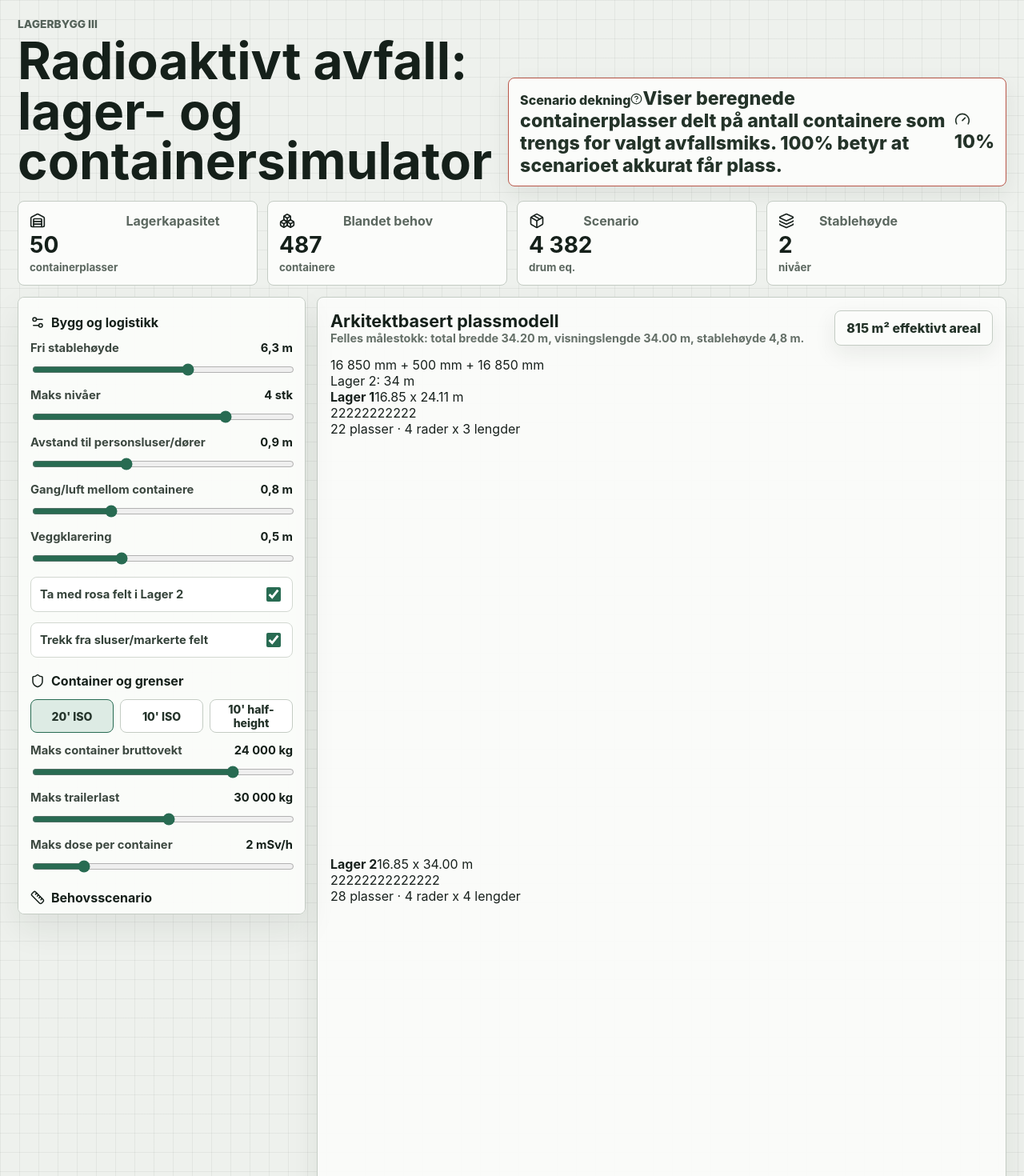
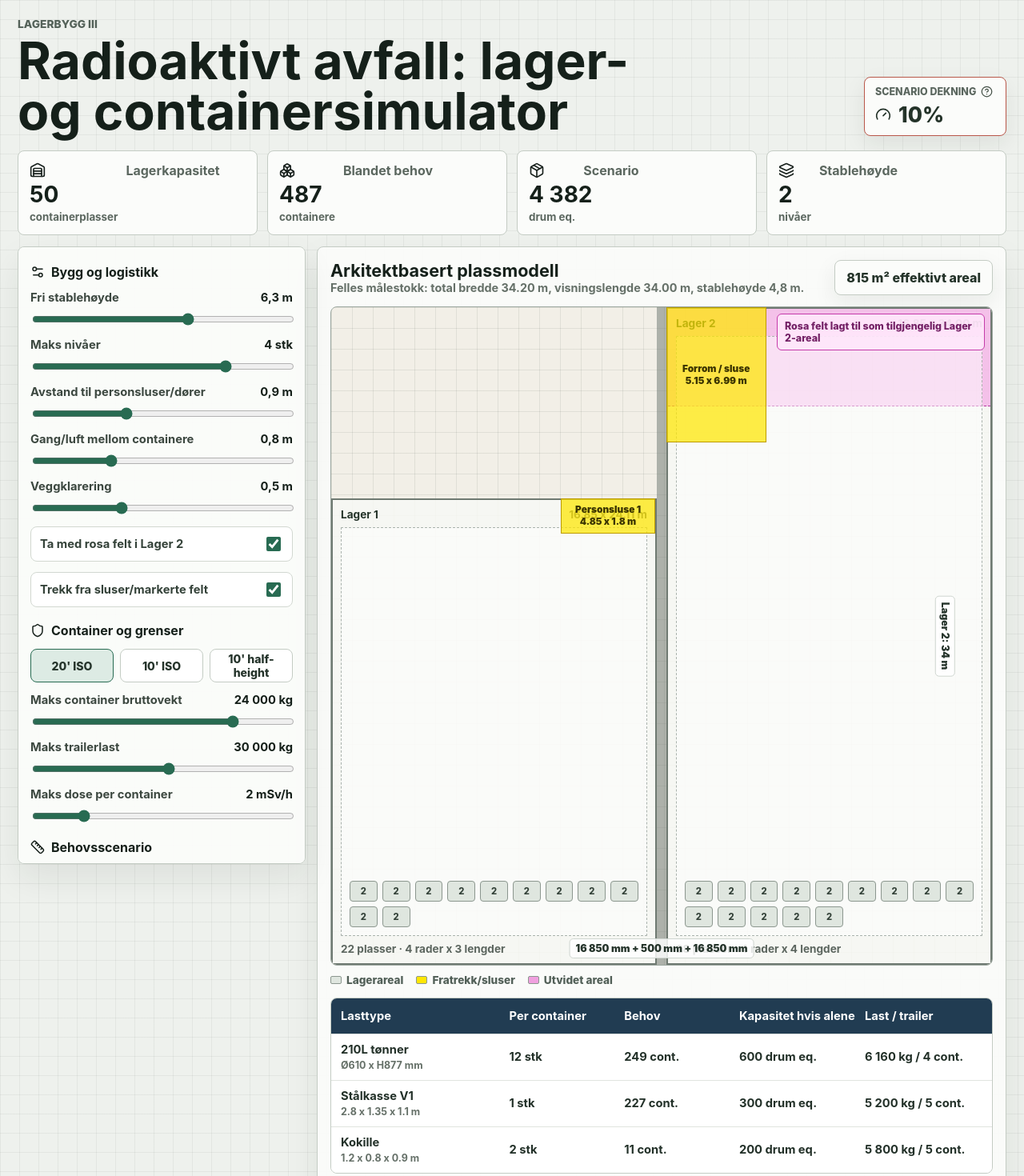
Before and after one commit to fredriksandresen-glitch/garasje-simulator, a React (Vite) app in the folder src/frontend/: page / in a window 1280 px wide. Shown: the top 1470 px of the page at 80% size. Built offline with nearby package versions, Linux system fonts and the light colour scheme.

Commit message:
Style scenario tooltip and architectural plan

```diff
--- a/src/frontend/src/styles.css
+++ b/src/frontend/src/styles.css
@@ -8,16 +8,22 @@ button, input { font: inherit; }
 .eyebrow { margin: 0 0 7px; color: #546259; font-size: .86rem; font-weight: 800; text-transform: uppercase; }
 h1, h2, h3, p { margin: 0; }
 h1 { max-width: 820px; color: #15201a; font-size: clamp(2rem, 5vw, 4.4rem); line-height: .98; letter-spacing: 0; }
-.score, .capacity-pill { display: inline-flex; align-items: center; gap: 9px; border: 1px solid #c4ccc4; border-radius: 8px; background: #fbfcfa; padding: 11px 14px; color: #243329; font-weight: 850; box-shadow: 0 10px 28px rgba(24,33,29,.08); }
-.score span { font-size: 1.45rem; }
+.score, .capacity-pill { border: 1px solid #c4ccc4; border-radius: 8px; background: #fbfcfa; color: #243329; box-shadow: 0 10px 28px rgba(24,33,29,.08); }
+.score { min-width: 178px; display: grid; gap: 5px; padding: 10px 13px; }
 .score.good { border-color: #2e7d5b; }
 .score.warn { border-color: #b9584a; }
+.score-label { display: flex; align-items: center; gap: 6px; color: #5b675f; font-size: .78rem; font-weight: 850; text-transform: uppercase; }
+.score-value { display: flex; align-items: center; gap: 9px; font-weight: 850; }
+.score-value span { font-size: 1.65rem; }
+.info-dot { position: relative; display: inline-flex; align-items: center; color: #435046; cursor: help; }
+.tooltip { position: absolute; right: -8px; top: 24px; z-index: 20; width: 280px; padding: 10px 11px; border: 1px solid #bfc8c0; border-radius: 8px; background: #fff; color: #223027; box-shadow: 0 16px 36px rgba(24,33,29,.18); font-size: .82rem; font-weight: 650; line-height: 1.35; text-transform: none; opacity: 0; pointer-events: none; transform: translateY(-4px); transition: opacity .15s ease, transform .15s ease; }
+.info-dot:hover .tooltip, .info-dot:focus .tooltip { opacity: 1; transform: translateY(0); }
 .summary-grid { display: grid; grid-template-columns: repeat(4, minmax(0, 1fr)); gap: 12px; margin-bottom: 14px; }
 .summary-card { min-height: 104px; display: grid; grid-template-columns: auto 1fr; gap: 6px 10px; align-content: center; border: 1px solid #c4ccc4; border-radius: 8px; background: #fbfcfa; padding: 14px; }
 .summary-card span, .summary-card small { color: #5b675f; font-weight: 700; }
 .summary-card strong { grid-column: 1 / -1; color: #15201a; font-size: 1.75rem; line-height: 1; }
 .workspace { display: grid; grid-template-columns: 360px minmax(0, 1fr); gap: 14px; align-items: start; }
-.controls, .stage, .room { border: 1px solid #c4ccc4; border-radius: 8px; background: rgba(251,252,250,.94); box-shadow: 0 18px 42px rgba(24,33,29,.08); }
+.controls, .stage { border: 1px solid #c4ccc4; border-radius: 8px; background: rgba(251,252,250,.94); box-shadow: 0 18px 42px rgba(24,33,29,.08); }
 .controls { display: grid; gap: 13px; max-height: calc(100vh - 28px); overflow: auto; padding: 15px; position: sticky; top: 14px; }
 .panel-title { display: flex; align-items: center; gap: 8px; color: #15201a; padding-top: 6px; }
 .field { display: grid; gap: 8px; }
@@ -31,15 +37,32 @@ input[type="range"] { width: 100%; accent-color: #286b52; }
 .toggle input { width: 18px; height: 18px; accent-color: #286b52; }
 .derived { color: #5b675f; font-size: .9rem; font-weight: 800; }
 .stage { padding: 16px; }
-.stage-header, .room-meta { display: flex; justify-content: space-between; gap: 12px; align-items: flex-start; }
-.stage-header { margin-bottom: 14px; }
+.stage-header { display: flex; justify-content: space-between; gap: 12px; align-items: flex-start; margin-bottom: 14px; }
 .stage-header h2 { color: #15201a; font-size: 1.35rem; }
-.stage-header p, .room p, .room-note { color: #657068; font-size: .9rem; font-weight: 650; }
-.warehouse-map { display: grid; grid-template-columns: 1fr 1.25fr; gap: 12px; min-height: 420px; }
-.room { display: grid; align-content: start; gap: 12px; min-height: 420px; padding: 13px; background: linear-gradient(90deg, rgba(75,85,78,.1) 1px, transparent 1px), linear-gradient(rgba(75,85,78,.1) 1px, transparent 1px), #f1eee6; background-size: 30px 30px; }
-.room-meta strong { color: #15201a; white-space: nowrap; }
-.slot-grid { display: grid; gap: 7px; align-content: start; min-height: 300px; }
-.slot { min-height: 34px; display: grid; place-items: center; border: 1px solid #8e9a90; border-radius: 5px; background: #dfe5df; color: #344239; font-size: .74rem; font-weight: 850; }
+.stage-header p { color: #657068; font-size: .9rem; font-weight: 650; }
+.capacity-pill { display: inline-flex; align-items: center; padding: 11px 14px; font-weight: 850; white-space: nowrap; }
+.plan-shell { display: grid; gap: 10px; }
+.plan-canvas { position: relative; width: 100%; min-height: 560px; border: 1px solid #9ca79f; border-radius: 8px; background: linear-gradient(90deg, rgba(67,78,70,.1) 1px, transparent 1px), linear-gradient(rgba(67,78,70,.1) 1px, transparent 1px), #f2efe7; background-size: 26px 26px; overflow: hidden; }
+.plan-room { position: absolute; display: grid; grid-template-rows: auto 1fr auto; gap: 8px; border: 2px solid #6f7a72; background: rgba(248,249,246,.82); padding: 10px; }
+.plan-room.lager2::before { content: ""; position: absolute; inset: 0 0 auto 0; height: 14.7%; background: rgba(235,0,196,.22); border-bottom: 1px dashed #b1369d; pointer-events: none; }
+.plan-room-header, .plan-room-footer { position: relative; z-index: 2; display: flex; justify-content: space-between; gap: 8px; color: #243329; font-size: .85rem; font-weight: 850; }
+.plan-room-header span, .plan-room-footer { color: #5c665f; font-weight: 750; }
+.storage-zone { position: relative; z-index: 2; display: grid; grid-template-columns: repeat(auto-fill, minmax(34px, 1fr)); gap: 6px; align-content: end; padding: 10px; border: 1px dashed #aab3ad; background: rgba(255,255,255,.5); }
+.container-cell { min-height: 26px; display: grid; place-items: center; border: 1px solid #8c978f; border-radius: 4px; background: #dfe6df; color: #344239; font-size: .7rem; font-weight: 850; }
+.separator { position: absolute; top: 0; bottom: 0; background: #768078; opacity: .55; }
+.blocked { position: absolute; z-index: 4; display: grid; place-items: center; border: 1px solid #bc9b00; background: rgba(255,230,0,.72); color: #3c3500; text-align: center; font-size: .74rem; font-weight: 900; line-height: 1.25; }
+.blocked-l1 { left: 34.8%; top: 29.1%; width: 14.2%; height: 5.3%; }
+.blocked-l2 { left: 50.7%; top: 0; width: 15.1%; height: 20.5%; }
+.extension-label { position: absolute; top: 8px; right: 9px; z-index: 5; max-width: 260px; border: 1px solid #c53baa; border-radius: 6px; background: rgba(255,230,251,.92); color: #732065; padding: 7px 9px; font-size: .78rem; font-weight: 850; }
+.dimension { position: absolute; z-index: 6; color: #25342b; font-size: .78rem; font-weight: 900; background: rgba(255,255,255,.82); border: 1px solid #cfd6d0; border-radius: 5px; padding: 4px 7px; }
+.dimension-width { left: 50%; bottom: 8px; transform: translateX(-50%); }
+.dimension-height { right: 8px; top: 50%; transform: translateY(-50%) rotate(90deg); transform-origin: center; }
+.plan-legend { display: flex; flex-wrap: wrap; gap: 10px 16px; color: #526058; font-size: .85rem; font-weight: 800; }
+.plan-legend span { display: inline-flex; align-items: center; gap: 6px; }
+.plan-legend i { width: 14px; height: 10px; display: inline-block; border: 1px solid #8c978f; border-radius: 2px; }
+.legend-storage { background: #dfe6df; }
+.legend-blocked { background: #ffe600; }
+.legend-extension { background: #f0a0df; }
 .results-table { display: grid; margin-top: 14px; border: 1px solid #c4ccc4; border-radius: 8px; overflow: hidden; }
 .table-row { display: grid; grid-template-columns: 1.5fr 1fr 1fr 1.1fr 1.1fr; gap: 10px; align-items: center; min-height: 58px; padding: 10px 12px; background: #fff; border-top: 1px solid #e0e4df; }
 .table-row:first-child { border-top: 0; }
@@ -52,5 +75,5 @@ input[type="range"] { width: 100%; accent-color: #286b52; }
 .warning.critical { border: 1px solid #c16a5c; background: #fff0ec; color: #7e2316; }
 .warning.warn { border: 1px solid #c19a48; background: #fff8e9; color: #68480d; }
 .warning.ok { border: 1px solid #4c8a68; background: #edf8f1; color: #20553a; }
-@media (max-width: 1060px) { .workspace, .warehouse-map { grid-template-columns: 1fr; } .controls { max-height: none; position: static; } .summary-grid { grid-template-columns: repeat(2, minmax(0, 1fr)); } }
-@media (max-width: 680px) { .app-shell { padding: 12px; } .topbar, .stage-header, .room-meta { display: grid; } .summary-grid, .segments { grid-template-columns: 1fr; } .table-row { grid-template-columns: 1fr; } h1 { font-size: 2.1rem; } }
+@media (max-width: 1060px) { .workspace { grid-template-columns: 1fr; } .controls { max-height: none; position: static; } .summary-grid { grid-template-columns: repeat(2, minmax(0, 1fr)); } .plan-canvas { min-height: 460px; } }
+@media (max-width: 680px) { .app-shell { padding: 12px; } .topbar, .stage-header { display: grid; } .summary-grid, .segments { grid-template-columns: 1fr; } .table-row { grid-template-columns: 1fr; } h1 { font-size: 2.1rem; } .tooltip { right: auto; left: -120px; width: 240px; } .plan-canvas { min-height: 360px; } .plan-room-header, .plan-room-footer, .blocked, .dimension, .extension-label { font-size: .62rem; } }
```
